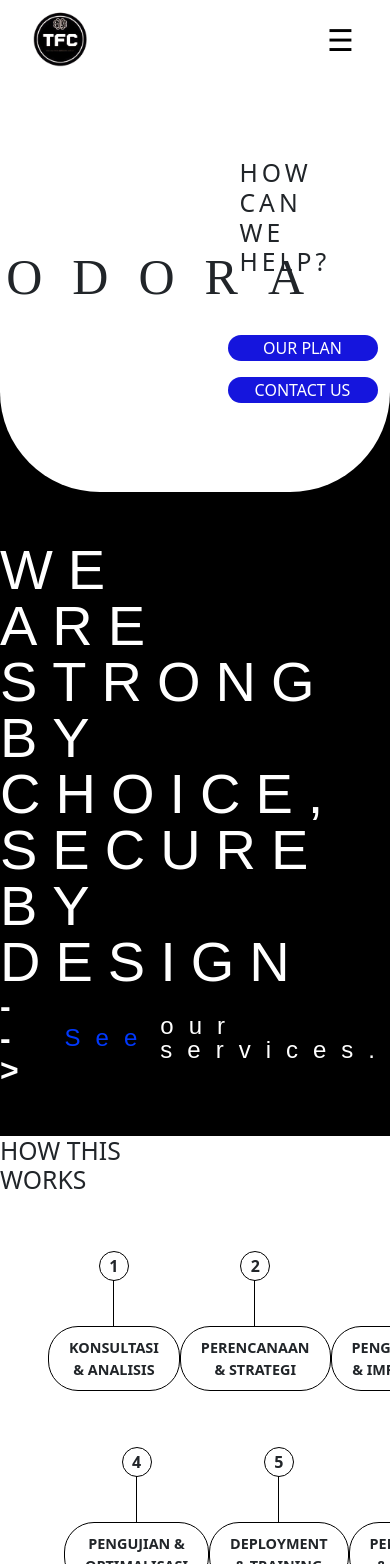
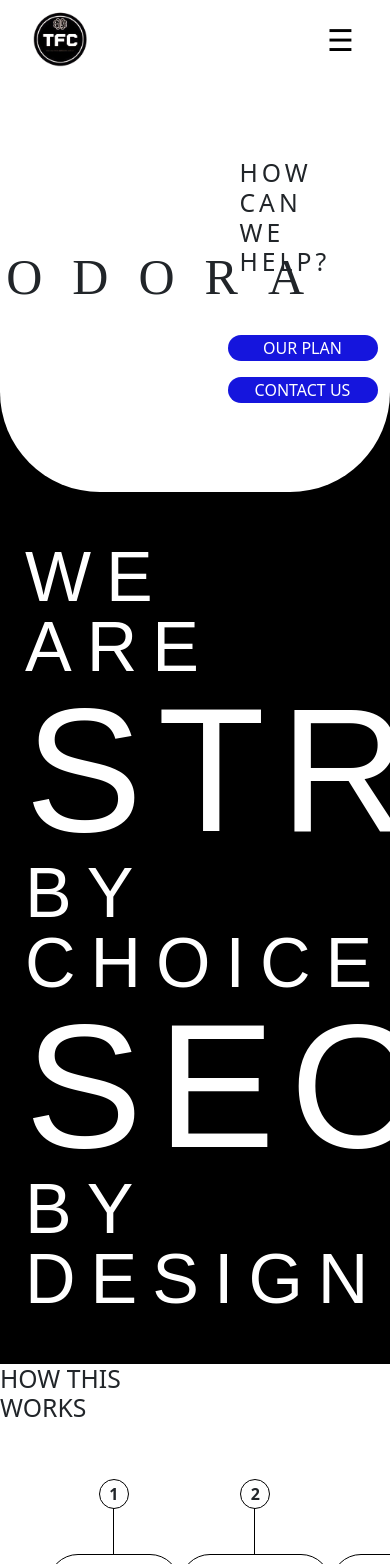
Before and after one commit to DavidDimasPatty/PortofolioFL2, a React (Create React App) app: page / in a window 390 px wide. Shown: the top 1564 px of the page. Built offline with nearby package versions, Linux system fonts and the light colour scheme; a web font is replaced by a local one.

Commit message:
Slogan Section dan Services Section

```diff
--- a/src/assets/style/slogan.css
+++ b/src/assets/style/slogan.css
@@ -10,102 +10,54 @@
     color: white;
     font-family: 'Depot', sans-serif;
     letter-spacing: 15px;
-    padding: 50px 0;
+    padding: 50px 25px;
+
+    display: flex;
+    flex-direction: column;
     line-height: 1;
 }
 
 .slogan-line {
     display: flex;
-    justify-content: start;
-    align-items: stretch;
+    flex-wrap: wrap;
+    align-items: baseline;
 }
 
-.slogan-line-1,
-.slogan-line-2 {
-    width: 100%;
+.slogan-small {
+    font-size: 70px;
 }
 
-.slogan-we-are {
+.slogan-large {
+    font-size: 176px;
+}
+
+.slogan-we-are{
+    align-self: center;
     display: flex;
     flex-direction: column;
-    justify-content: center;
-    margin-right: 40px;
 }
 
-.slogan-small-text {
-    font-size: 4rem;
-    line-height: 1;
+/* Extra small devices (phones, 600px and down) */
+@media only screen and (max-width: 600px) {
+
 }
 
-.slogan-strong-text,
-.slogan-secure-text {
-    font-size: 10rem;
-    line-height: 1;
+/* Small devices (portrait tablets and large phones, 600px and up) */
+@media only screen and (min-width: 600px) {
+
 }
 
-.slogan-arrow {
-    font-size: 3rem;
-    font-weight: bold;
-    margin-right: 1rem;
+/* Medium devices (landscape tablets, 768px and up) */
+@media only screen and (min-width: 768px) {
+
 }
 
-.slogan-blue-text {
-    color: #0038FC;
-    margin-right: 0.5rem;
+/* Large devices (laptops/desktops, 992px and up) */
+@media only screen and (min-width: 992px) {
+
 }
 
-.slogan-small-text-2 {
-    font-size: 2.5rem;
+/* Extra large devices (large laptops and desktops, 1200px and up) */
+@media only screen and (min-width: 1200px) {
+
 }
-
-.slogan-cta {
-    display: flex;
-    align-items: center;
-}
-
-/* Responsive breakpoints */
-@media (max-width: 1200px) {
-
-    .slogan-strong-text,
-    .slogan-secure-text {
-        font-size: 8rem;
-    }
-}
-
-@media (max-width: 768px) {
-    .slogan-line {
-        flex-direction: column;
-        align-items: flex-start;
-    }
-
-    .slogan-strong-text,
-    .slogan-secure-text,
-    .slogan-small-text {
-        font-size: 5rem;
-    }
-
-    .slogan-small-text-2 {
-        font-size: 2rem;
-    }
-
-    .slogan-arrow {
-        font-size: 2.5rem;
-    }
-}
-
-@media (max-width: 480px) {
-
-    .slogan-strong-text,
-    .slogan-secure-text,
-    .slogan-small-text {
-        font-size: 3.5rem;
-    }
-
-    .slogan-small-text-2 {
-        font-size: 1.5rem;
-    }
-
-    .slogan-arrow {
-        font-size: 2rem;
-    }
-}
--- a/src/components/Slogan.js
+++ b/src/components/Slogan.js
@@ -3,30 +3,17 @@ import "../assets/style/slogan.css";
 export default function Slogan() {
     return (
         <div className="slogan-section">
-            {/* Baris 1: WE ARE STRONG BY CHOICE */}
-            <div className="slogan-line slogan-line-1">
-                <div className="slogan-we-are">
-                    <div className="slogan-small-text">WE</div>
-                    <div className="slogan-small-text">ARE</div>
-                </div>
-
-                <div className="slogan-strong-text">
-                    STRONG<span className="slogan-small-text"> BY CHOICE,</span>
-                </div>
+            <div className="slogan-line">
+                <span className="slogan-we-are">
+                    <span className="slogan-small">WE</span>
+                    <span className="slogan-small">ARE</span>
+                </span>
+                <span className="slogan-large">STRONG</span>
+                <span className="slogan-small">BY CHOICE,</span>
             </div>
-
-            {/* Baris 2: SECURE BY DESIGN */}
-            <div className="slogan-line slogan-line-2">
-                <div className="slogan-secure-text">
-                    SECURE <span className="slogan-small-text">BY DESIGN</span>
-                </div>
-            </div>
-
-            {/* Baris 3: CTA */}
-            <div className="slogan-cta">
-                <div className="slogan-arrow">--{'>'}</div>
-                <div className="slogan-blue-text slogan-small-text-2">See</div>
-                <div className="slogan-small-text-2">our services.</div>
+            <div className="slogan-line">
+                <span className="slogan-large">SECURE</span>
+                <span className="slogan-small">BY DESIGN</span>
             </div>
         </div>
     );
```
Also changed, not shown: src/assets/style/services.css (added, +73 -0 lines), src/components/Services.js (added, +78 -0 lines).
